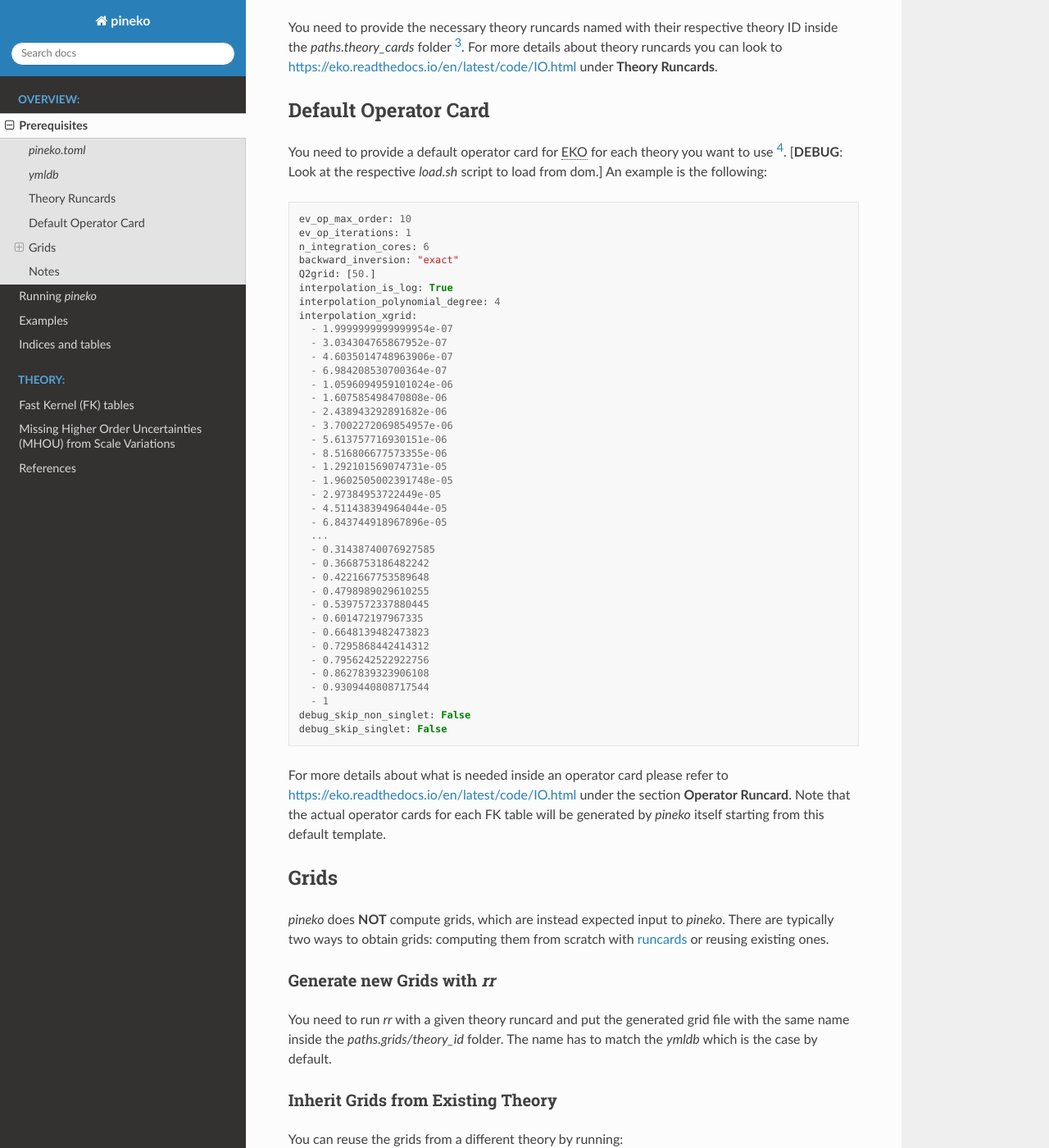
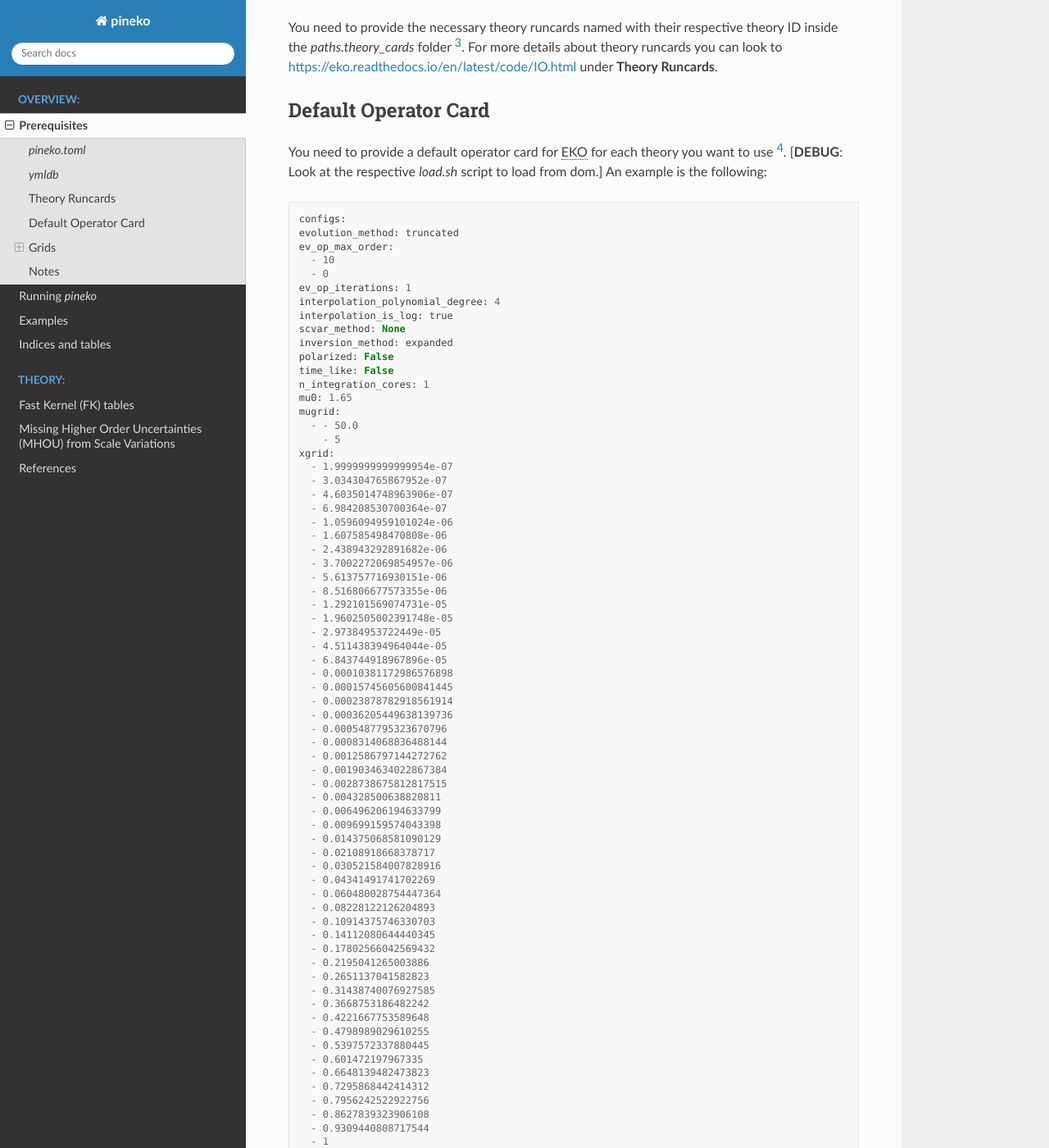
Before and after one commit to NNPDF/pineko, a Sphinx documentation site: the page built from docs/source/overview/prerequisites.rst, in a window 1280 px wide and 1400 px high, scrolled down 1088 px. Shown: the whole window at 82% size. Built offline with Sphinx 7.4.7 and the Read the Docs theme 2.0.0, drawn with Linux system fonts in a browser that asks for light colours; some of the changed text lies outside the part shown.

Commit message:
Update opcard template in docs

```diff
--- a/docs/source/overview/prerequisites.rst
+++ b/docs/source/overview/prerequisites.rst
@@ -63,14 +63,24 @@ An example is the following:
 
 ::
 
-  ev_op_max_order: 10
+  configs:
+  evolution_method: truncated
+  ev_op_max_order:
+    - 10
+    - 0
   ev_op_iterations: 1
-  n_integration_cores: 6
-  backward_inversion: "exact"
-  Q2grid: [50.]
-  interpolation_is_log: True
   interpolation_polynomial_degree: 4
-  interpolation_xgrid:
+  interpolation_is_log: true
+  scvar_method: None
+  inversion_method: expanded
+  polarized: False
+  time_like: False
+  n_integration_cores: 1
+  mu0: 1.65
+  mugrid:
+    - - 50.0
+      - 5
+  xgrid:
     - 1.9999999999999954e-07
     - 3.034304765867952e-07
     - 4.6035014748963906e-07
@@ -86,7 +96,29 @@ An example is the following:
     - 2.97384953722449e-05
     - 4.511438394964044e-05
     - 6.843744918967896e-05
-    ...
+    - 0.00010381172986576898
+    - 0.00015745605600841445
+    - 0.00023878782918561914
+    - 0.00036205449638139736
+    - 0.0005487795323670796
+    - 0.0008314068836488144
+    - 0.0012586797144272762
+    - 0.0019034634022867384
+    - 0.0028738675812817515
+    - 0.004328500638820811
+    - 0.006496206194633799
+    - 0.009699159574043398
+    - 0.014375068581090129
+    - 0.02108918668378717
+    - 0.030521584007828916
+    - 0.04341491741702269
+    - 0.060480028754447364
+    - 0.08228122126204893
+    - 0.10914375746330703
+    - 0.14112080644440345
+    - 0.17802566042569432
+    - 0.2195041265003886
+    - 0.2651137041582823
     - 0.31438740076927585
     - 0.3668753186482242
     - 0.4221667753589648
@@ -99,8 +131,10 @@ An example is the following:
     - 0.8627839323906108
     - 0.9309440808717544
     - 1
-  debug_skip_non_singlet: False
-  debug_skip_singlet: False
+  debug:
+    skip_non_singlet: false
+    skip_singlet: false
+  eko_version: 0.0.0
 
 For more details about what is needed inside an operator card please refer to https://eko.readthedocs.io/en/latest/code/IO.html
 under the section **Operator Runcard**. Note that the actual operator cards for each FK table will be
```
